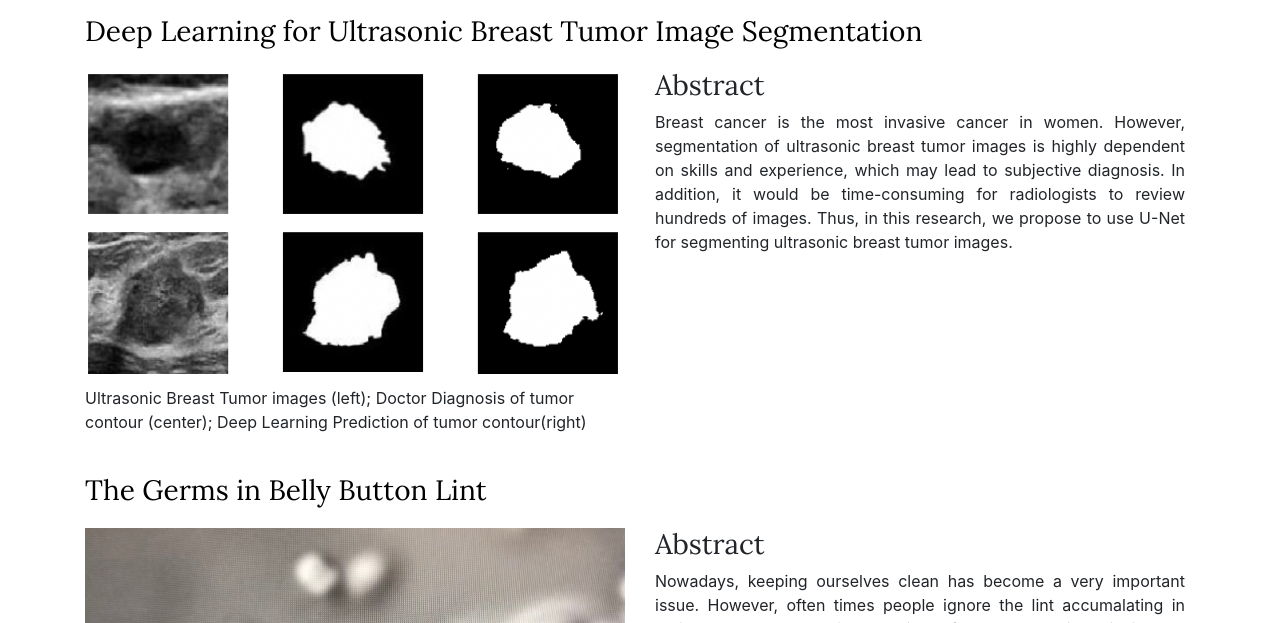
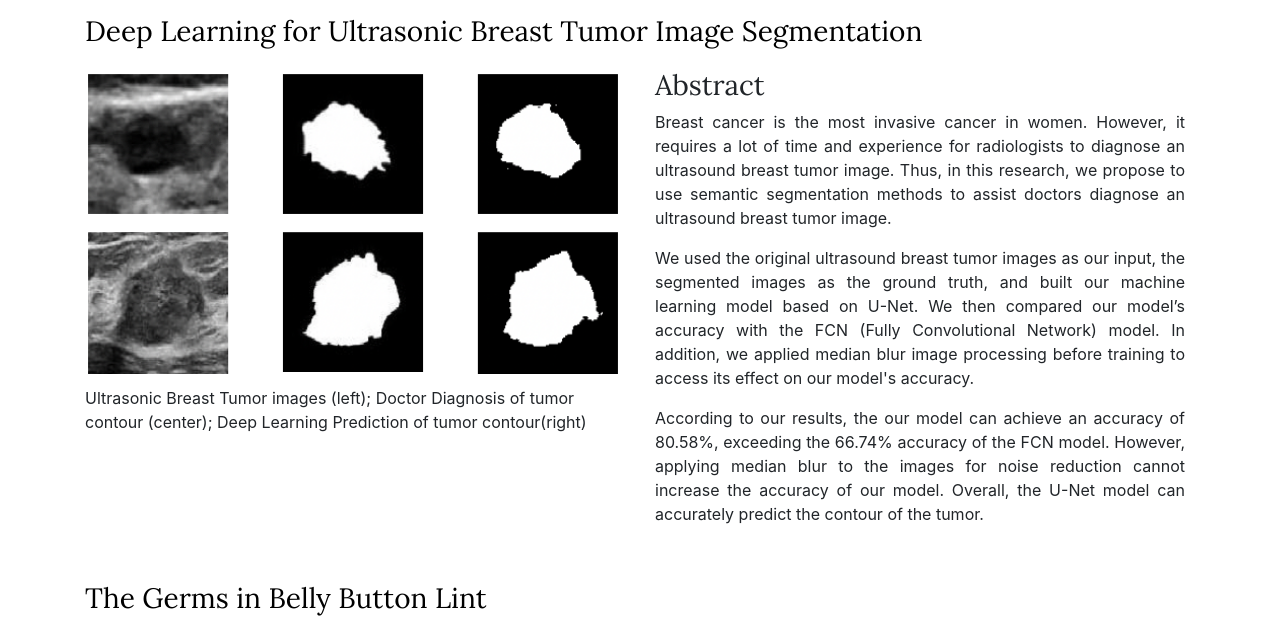
Before and after one commit to AlicetheAwesome/Personal-Website, a plain HTML site: page research.html in a window 1280 px wide. Shown: the part 125-748 px from the top of the page. Drawn offline with nearby package versions, Linux system fonts and the light colour scheme.

Commit message:
Update research.html

```diff
--- a/research.html
+++ b/research.html
@@ -56,10 +56,21 @@
 					</div>
 					<div class="col-md-6 col-xs-12 research-description">
 						<h3>Abstract</h3>
-						<p>Breast cancer is the most invasive cancer in women. However, segmentation of ultrasonic breast
-							tumor images is highly dependent on skills and experience, which may lead to subjective diagnosis.
-							In addition, it would be time-consuming for radiologists to review hundreds of images.
-							Thus, in this research, we propose to use U-Net for segmenting ultrasonic breast tumor images.
+						<p>Breast cancer is the most invasive cancer in women. However, it requires a lot of time and experience for radiologists to
+							diagnose an ultrasound breast tumor image. Thus, in this research, we propose to use semantic
+							segmentation methods to assist doctors diagnose an ultrasound breast tumor image.
+						</p>
+						<p>
+						We used the original ultrasound breast tumor images as our input, the segmented images as the ground truth,
+							and built our machine learning model based on U-Net. We then compared our model’s accuracy with the
+							FCN (Fully Convolutional Network) model. In addition, we applied median blur image processing before
+							training to access its effect on our model's accuracy.
+						</p>
+						<p>
+						According to our results, the our model can achieve an accuracy of 80.58%, exceeding the 66.74% accuracy of the
+						FCN model. However, applying median blur to the images for noise reduction cannot increase the accuracy of our model.
+						Overall, the U-Net model can accurately predict the contour of the tumor.
+
 						</p>
 					</div>
 				</section>
```
